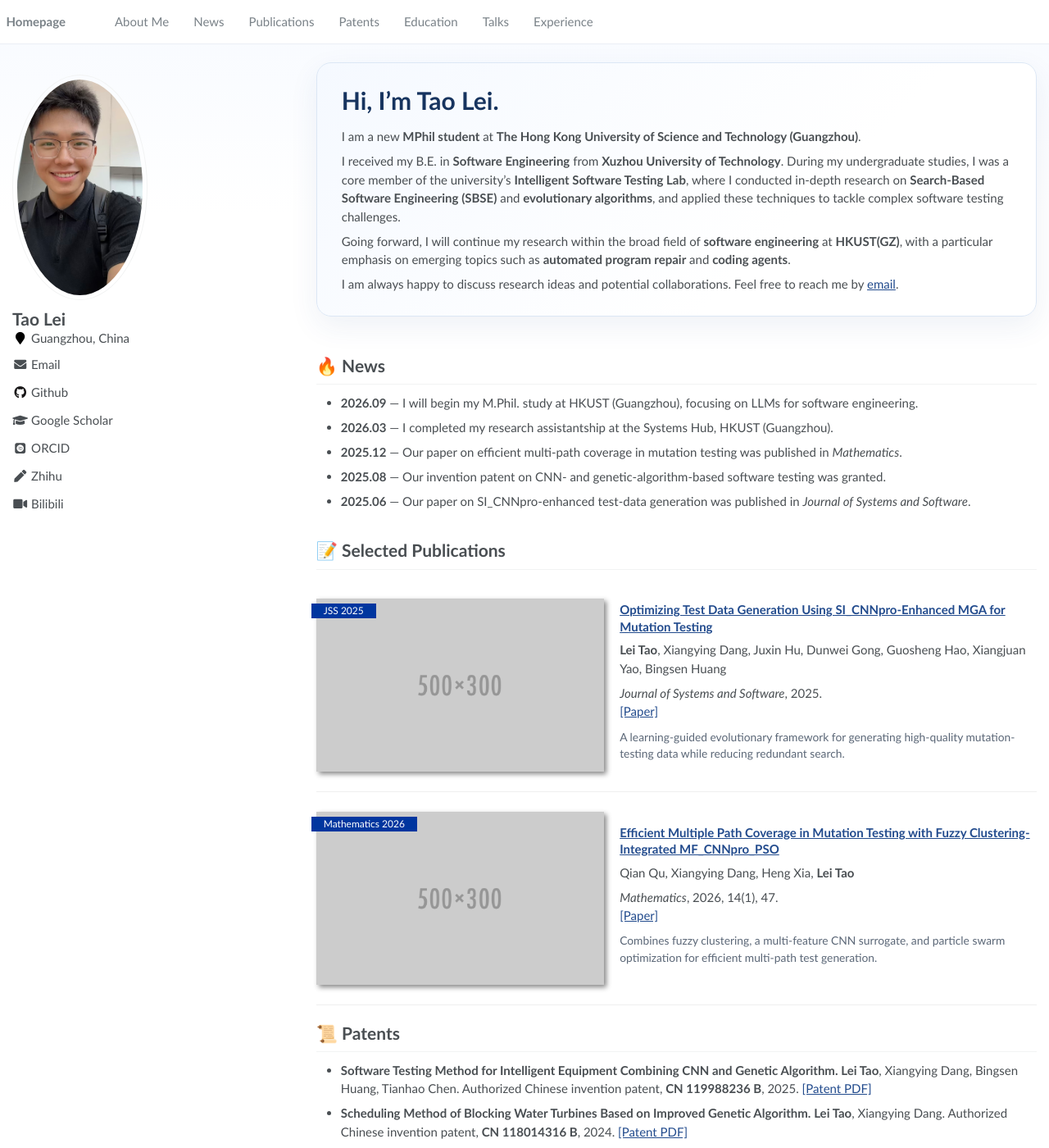
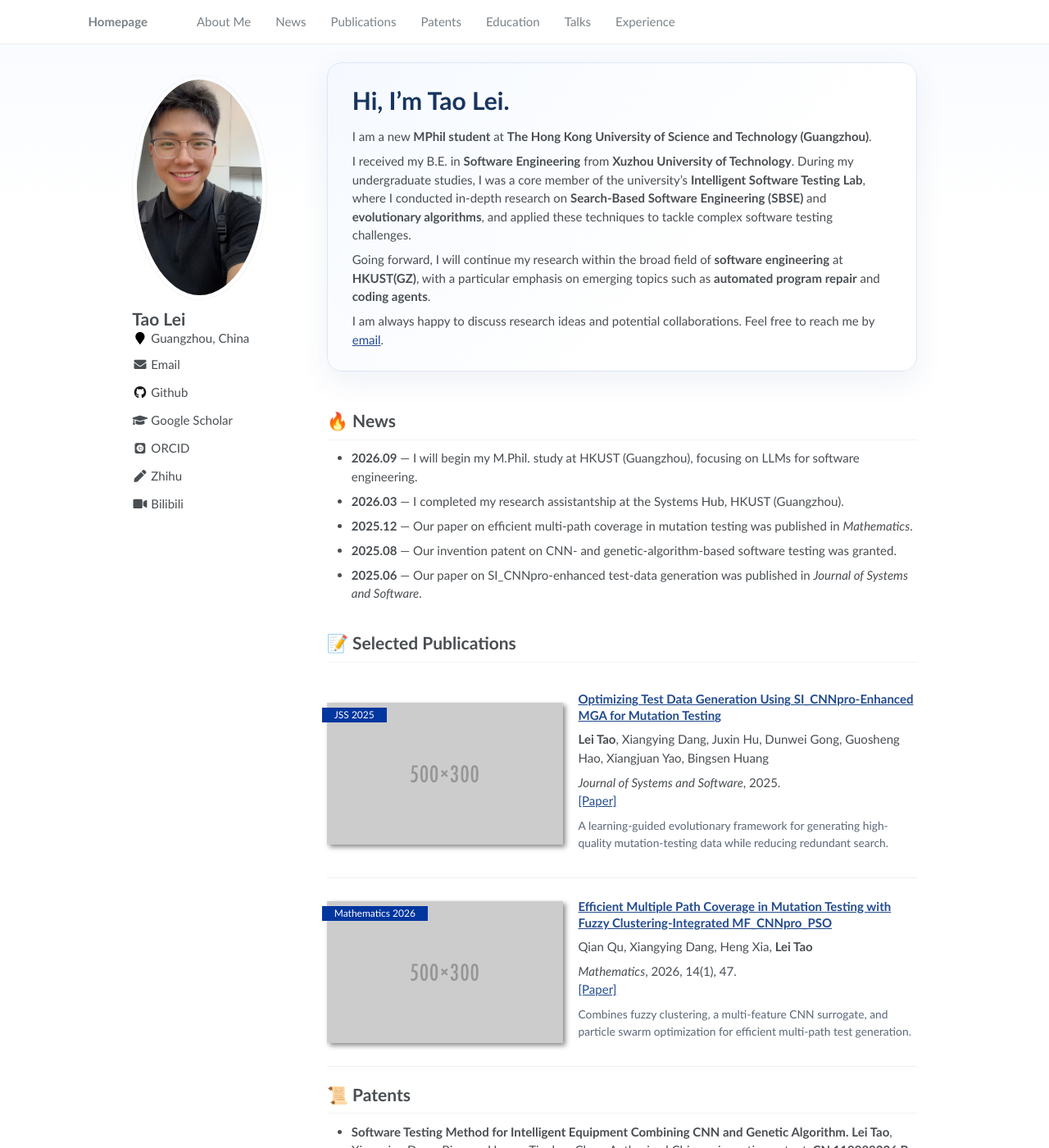
Before and after one commit to LayTAO/laytao.github.io, a Jekyll site: the page built from _pages/about.md, in a window 1280 px wide and 1400 px high. Shown: the whole window at 82% size. Built offline with Jekyll 4.4.1, drawn with Linux system fonts in a browser that asks for light colours; some web fonts are replaced.

Commit message:
Update main.scss

```diff
--- a/assets/css/main.scss
+++ b/assets/css/main.scss
@@ -111,6 +111,51 @@ h1:before, .anchor:before {
 /* Personal academic homepage refinements */
 body {
     background: linear-gradient(180deg, #f7faff 0, #ffffff 260px);
+}
+
+@include breakpoint($large) {
+    #main {
+        display: flex;
+        justify-content: center;
+        align-items: flex-start;
+        gap: 2.5rem;
+        max-width: 1080px;
+        margin-left: auto;
+        margin-right: auto;
+        float: none;
+
+        &::before,
+        &::after {
+            display: none;
+        }
+
+        > .sidebar,
+        > .page {
+            float: none;
+            width: auto;
+            margin-left: 0;
+            margin-right: 0;
+            padding-left: 0;
+            padding-right: 0;
+        }
+
+        > .sidebar {
+            flex: 0 0 200px;
+            max-width: 200px;
+        }
+
+        > .page {
+            flex: 1 1 720px;
+            min-width: 0;
+            max-width: 720px;
+        }
+    }
+
+    .masthead__inner-wrap {
+        max-width: 1080px;
+        margin-left: auto;
+        margin-right: auto;
+    }
 }
 
 .masthead {
```
